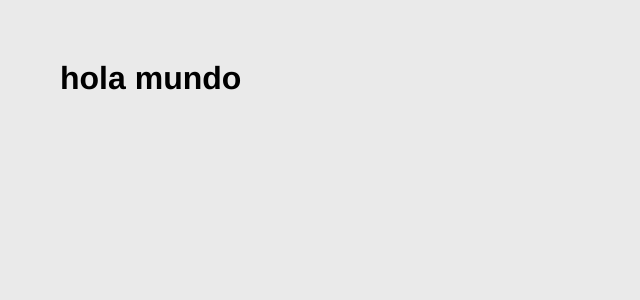
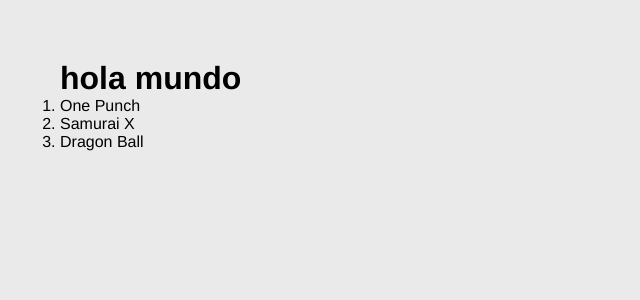
Before and after one commit to codestiven/React-De-cero-a-experto---Hooks-y-MERN--, a React (Vite) app in the folder 04-GifExpertApp/gifgrabber/: page / in a window 1280 px wide. Shown: the top 300 px of the page, without its empty margins (0-640 px from the left). Built offline with nearby package versions, Linux system fonts and the light colour scheme.

Commit message:
77. Creando una lista de categorias

```diff
--- a/04-GifExpertApp/gifgrabber/src/GifExpertApp.jsx
+++ b/04-GifExpertApp/gifgrabber/src/GifExpertApp.jsx
@@ -1,12 +1,26 @@
-import React from 'react'
+import React, { useState } from 'react'
 
 function GifExpertApp() {
+
+  const [categories, setCategories] = useState(['One Punch', 'Samurai X', 'Dragon Ball']);
+
+
+
+
   return (
     <>
 
     {/* titulo */}
 
     <h1>hola mundo</h1>
+
+    <ol>
+      {
+        categories.map((category) => {
+          return <li key={category}>{category}</li>
+        })
+      }
+    </ol>
 
 
     {/* input */}
```
